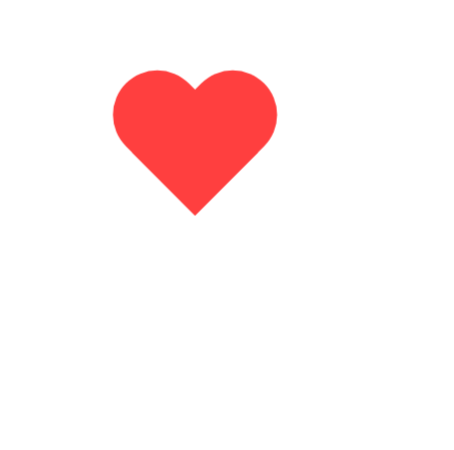
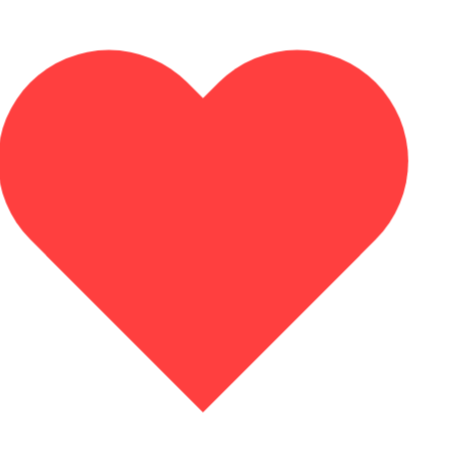
Before and after one commit to OpenMyDog/OpenMyDog.github.io, a plain HTML site: page index.html in a window 390 px wide. Shown: the whole page, 454 px wide, since content can reach past the window. Drawn offline with Linux system fonts and the light colour scheme.

Commit message:
Update index.html

```diff
--- a/index.html
+++ b/index.html
@@ -43,12 +43,6 @@
             50% { transform: scale(1.15); }
         }
 
-        /* 手机端限制最大尺寸（可选） */
-        @media (max-width: 768px) {
-            .heart {
-                --size: 40vw;  /* 手机端放大显示 */
-            }
-        }
     </style>
 </head>
 <body>
```
